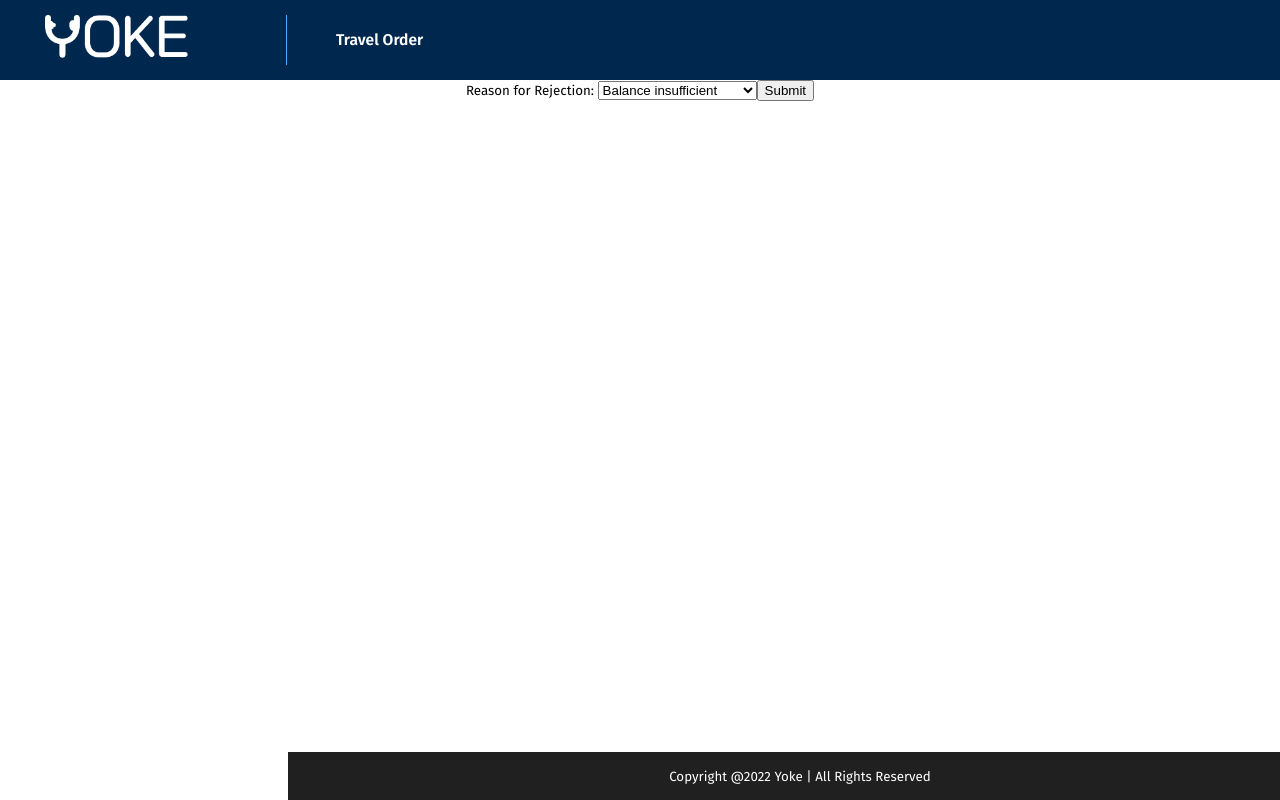
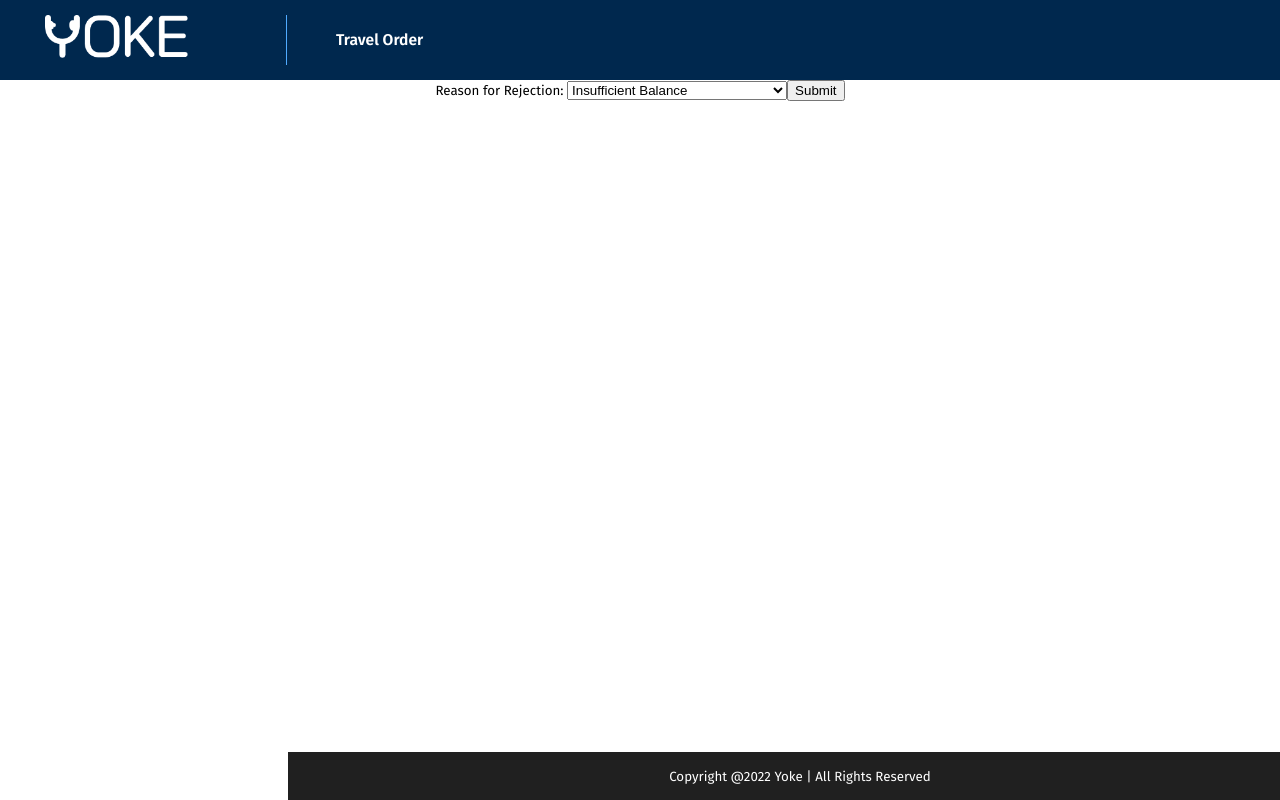
Before and after one commit to adilsaju/yoke, a React (Create React App) app in the folder client/: page /travel-order/profile/decline/reason in a window 1280 px wide. Built offline with nearby package versions, Linux system fonts and the light colour scheme; a web font is replaced by a local one.

Commit message:
edit decline reasons

```diff
--- a/client/src/components/AdminDashboard/RejectionReason.jsx
+++ b/client/src/components/AdminDashboard/RejectionReason.jsx
@@ -6,10 +6,10 @@ const RejectionReason = () => {
         <form action="none">
       <label for="reason for denial">Reason for Rejection:  </label>
         <select name="rod" id="rod">
-          <option value="low balance">Balance insufficient</option>
-          <option value="fly hours less">Flight hours insufficient</option>
-          <option value="License not approved">License not valid</option>
-          <option value="No spots left">No spots left</option>
+          <option value="low balance">Insufficient Balance</option>
+          <option value="fly hours less">Insufficient flight hours</option>
+          <option value="License not approved">Expired document/s</option>
+          <option value="No spots left">Document/s will expire in 30 days</option>
         </select>
         <input type="submit" value="Submit"></input>
         </form>
```
Also changed, not shown: 1 other file (tests, documents, lock files or other folders).
